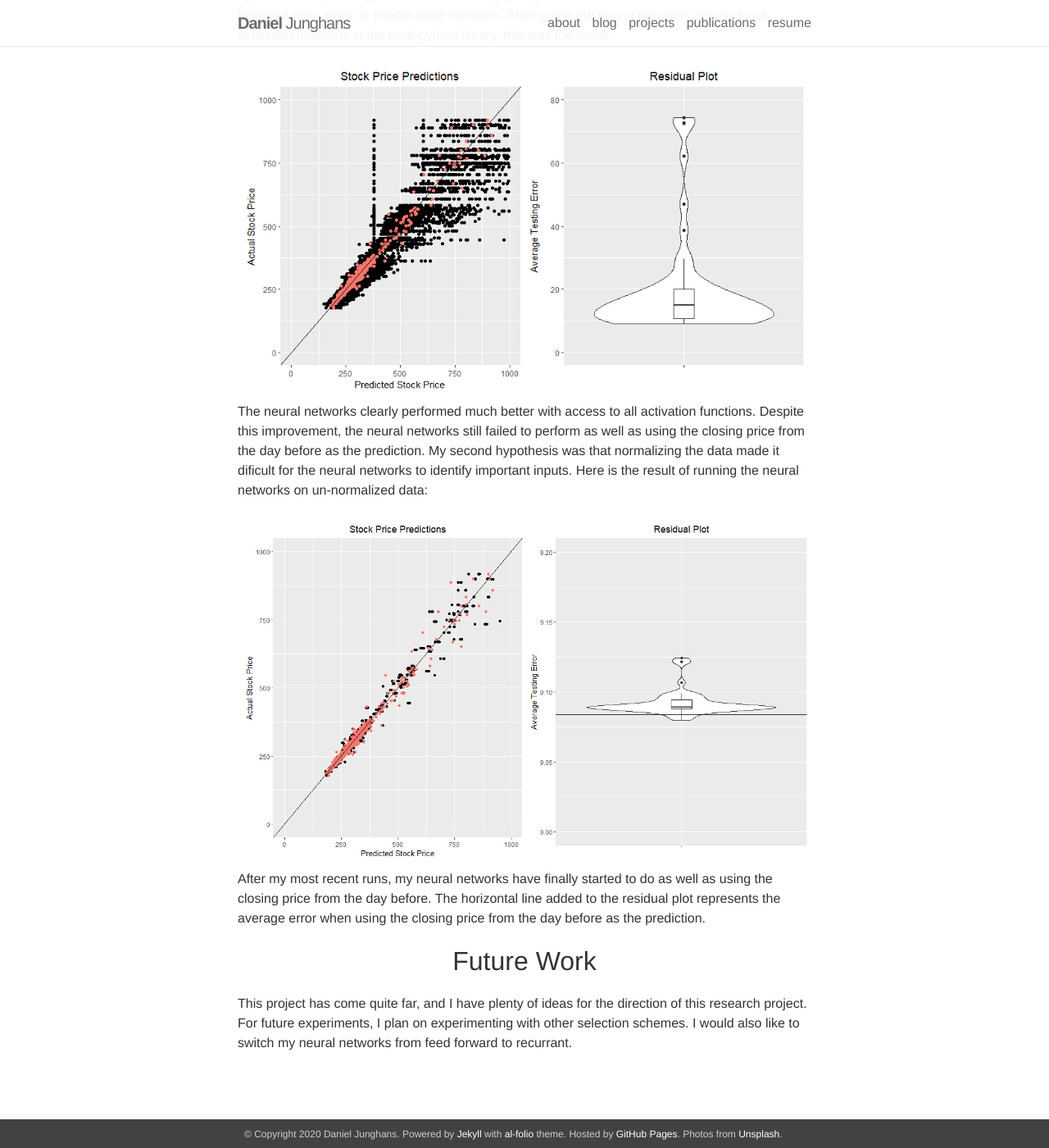
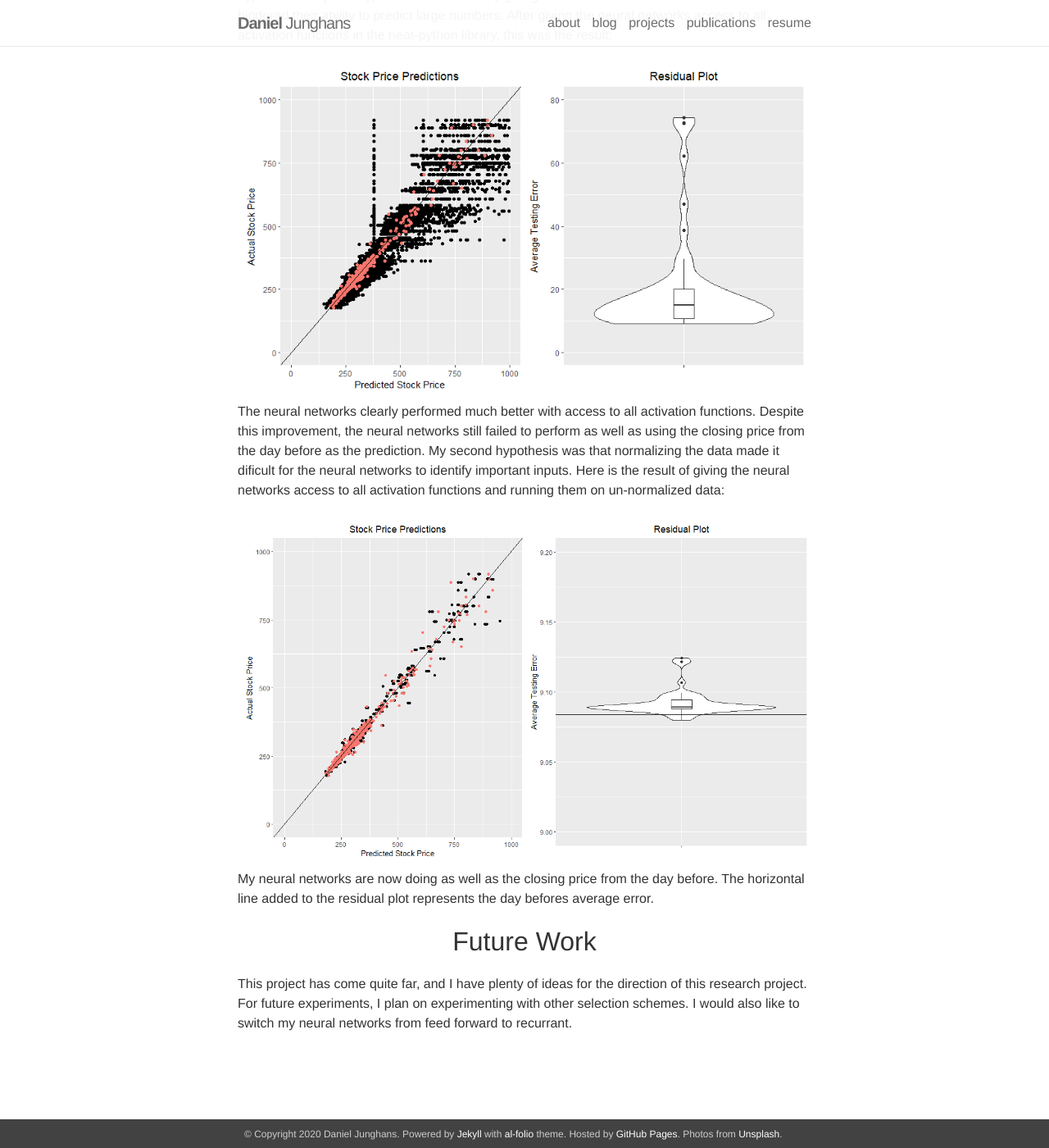
Before and after one commit to DanielJunghans/danieljunghans.github.io, a Jekyll site: the page built from _posts/2015-10-20-comments.markdown, in a window 1280 px wide and 1400 px high, scrolled down 2726 px. Shown: the whole window at 82% size. Built offline with Jekyll 4.4.1, drawn with Linux system fonts in a browser that asks for light colours; nearby versions of some CDN libraries.

Commit message:
updated blog

```diff
--- a/_posts/2015-10-20-comments.markdown
+++ b/_posts/2015-10-20-comments.markdown
@@ -59,13 +59,13 @@ It is instantly clear that the neural networks could not perform as well as the
     <img class="col three" src="{{ site.baseurl }}/assets/img/graph2.PNG">
 </div>
 
-The neural networks clearly performed much better with access to all activation functions. Despite this improvement, the neural networks still failed to perform as well as using the closing price from the day before as the prediction. My second hypothesis was that normalizing the data made it dificult for the neural networks to identify important inputs. Here is the result of running the neural networks on un-normalized data:
+The neural networks clearly performed much better with access to all activation functions. Despite this improvement, the neural networks still failed to perform as well as using the closing price from the day before as the prediction. My second hypothesis was that normalizing the data made it dificult for the neural networks to identify important inputs. Here is the result of giving the neural networks access to all activation functions and running them on un-normalized data:
 
 <div class="img">
     <img class="col three" src="{{ site.baseurl }}/assets/img/graph3.PNG">
 </div>
 
-After my most recent runs, my neural networks have finally started to do as well as using the closing price from the day before. The horizontal line added to the residual plot represents the average error when using the closing price from the day before as the prediction.
+My neural networks are now doing as well as the closing price from the day before. The horizontal line added to the residual plot represents the day befores average error.
 
 <p style="text-align: center;"><font size="+3">Future Work</font></p>
 This project has come quite far, and I have plenty of ideas for the direction of this research project. For future experiments, I plan on experimenting with other selection schemes. I would also like to switch my neural networks from feed forward to recurrant.
```
